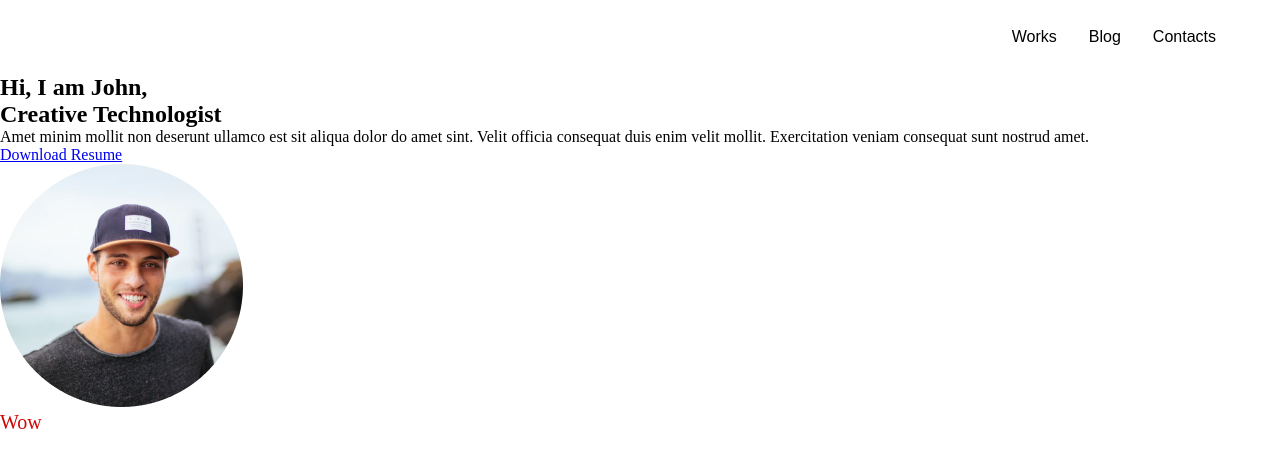
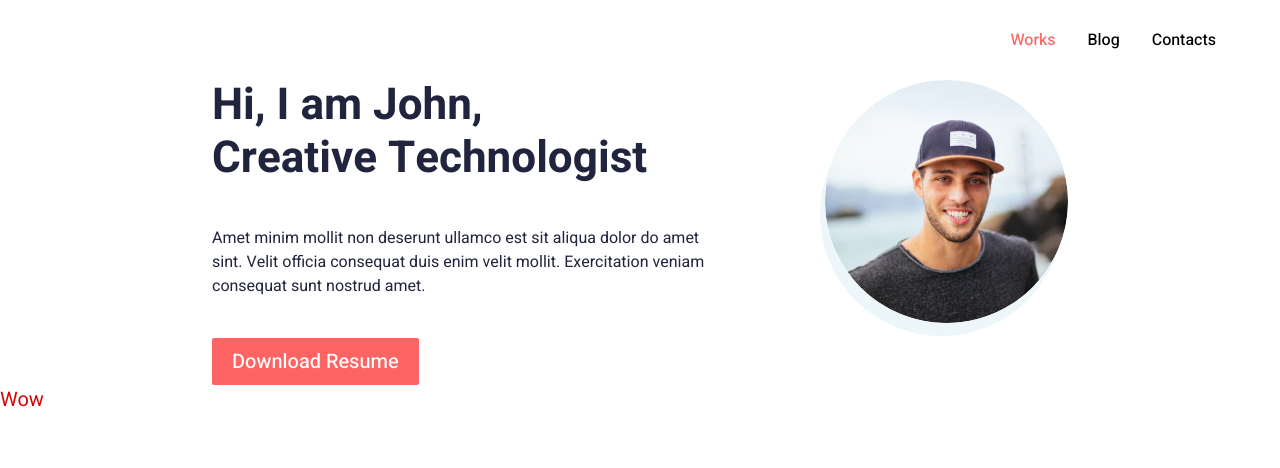
Before and after one commit to rjpvl28-cmd/John, a plain HTML site: page index.html in a window 1280 px wide. Drawn offline with Linux system fonts and the light colour scheme.

Commit message:
практикум школа

```diff
--- a/index.html
+++ b/index.html
@@ -9,32 +9,37 @@
 </head>
 <body>
     <header class="header"> <!--шапка-->
-        <nav class="header-nav"> <!--панель навигации-->
-            <ul class="header-list"> <!--кнопки ссылок-->
+        <nav class="header__nav"> <!--панель навигации-->
+            <ul class="header__list"> <!--кнопки ссылок-->
                 <li>
-                    <a href="works.html" class="header-menu">Works</a>
+                    <a href="works.html" class="header__menu header__menu--active">Works</a>
                 </li>
                 <li>
-                    <a href="blog.html" class="header-menu">Blog</a>
+                    <a href="blog.html" class="header__menu">Blog</a>
                 </li>
                 <li>
-                    <a href="contacts.html" class="header-menu">Contacts</a>
+                    <a href="contacts.html" class="header__menu">Contacts</a>
                 </li>
             </ul>
         </nav>
     </header>
     <main>
-        <section>
-            <div>
-                <div>
-                    <h1>Hi, I am John, <br> Creative Technologist</h1>
-                    <p>Amet minim mollit non deserunt ullamco est sit aliqua dolor do amet sint. Velit officia consequat duis enim velit mollit. Exercitation veniam consequat sunt nostrud amet.</p>
-                    <a href="/resume.html">Download Resume</a>
+        <section class="first">
+            <div class="first__container">
+                <div class="first__description">
+                    <h1 class="first__title">
+                        Hi, I am John,<br>
+                        Creative&nbsp;Technologist
+                    </h1>
+                    <p class="first__text">
+                        Amet minim mollit non deserunt ullamco est sit aliqua dolor do amet sint. Velit officia consequat duis enim velit mollit. Exercitation veniam consequat sunt nostrud amet.
+                    </p>
+                    <a href="/resume.html" class="button first__button">Download Resume</a>
                 </div>
-                <img src="/ava.jpg" alt="ava" width="243px">
+                <img src="/ava.jpg" alt="ava" class="first__img">
             </div>
         </section>
     </main>
-    <a href="wow.html" class="header-back">Wow</a>
+    <a href="wow.html" class="header__back">Wow</a>
 </body>
 </html>
--- a/style.css
+++ b/style.css
@@ -1,10 +1,65 @@
+
+
 * {
     margin: 0;
     padding: 0;
     box-sizing: border-box;
 }
 
-.header-nav {
+@font-face {
+    font-family: Heebo;
+    src: url('fonts/Heebo-Thin.ttf');
+    font-weight: 100;
+}
+@font-face {
+    font-family: Heebo;
+    src: url('fonts/Heebo-ExtraLight.ttf');
+    font-weight: 200;
+}
+@font-face {
+    font-family: Heebo;
+    src: url('fonts/Heebo-Light.ttf');
+    font-weight: 300;
+}
+@font-face {
+    font-family: Heebo;
+    src: url('fonts/Heebo-Regular.ttf');
+    font-weight: 400;
+}
+@font-face {
+    font-family: Heebo;
+    src: url('fonts/Heebo-Medium.ttf');
+    font-weight: 500;
+}
+@font-face {
+    font-family: Heebo;
+    src: url('fonts/Heebo-SemiBold.ttf');
+    font-weight: 600;
+}
+@font-face {
+    font-family: Heebo;
+    src: url('fonts/Heebo-Bold.ttf');
+    font-weight: 700;
+}
+@font-face {
+    font-family: Heebo;
+    src: url('fonts/Heebo-ExtraBold.ttf');
+    font-weight: 800;
+}
+@font-face {
+    font-family: Heebo;
+    src: url('fonts/Heebo-Black.ttf');
+    font-weight: 900;
+}
+
+body {
+    font-family: Heebo, Georgia, 'Times New Roman', Times, serif;
+
+}
+
+/* .header */
+
+.header__nav {
     display: flex;
     justify-content: end;
 }
@@ -14,23 +69,80 @@
 
 }
 
-.header-menu {
+.header__menu {
     color:black;
     text-decoration: none;
     display: flex;
     font-size: medium;
-    font-family: Arial, Helvetica, sans-serif;
+    font-weight: 500;
 }
 
-.header-list {
+.header__menu--active {
+    color: #FF6464;
+}
+
+.header__list {
     list-style: none;
     display: flex;
     gap: 32px;
 }
 
-.header-back {
+.header__back {
     color:rgb(209, 6, 6);
     text-decoration: none;
     font-size: 20px;
 }
-    /* space-between /*
+    /* .header */
+
+    /* .first */
+
+.first__container {
+    max-width: 856px;
+    margin: 0 auto;
+    display: flex;
+    justify-content: space-between;
+    gap: 20px;
+}
+
+.first__description {
+    display: flex;
+    flex-direction: column;
+    gap: 40px;
+    align-items: flex-start;
+    max-width: 500px;
+}
+
+.first__title {
+    line-height: 120%;
+    font-size: 44px;
+    font-weight: bold;
+    color: #21243D;
+}
+
+.first__text {
+    color: #21243D;
+}
+
+.first__img {
+    width: 243px; /* размеры кнопки */
+    height: 243px;
+    border-radius: 50%;
+    box-shadow: -5px 13px 0 #EDF7FA;
+}
+
+    /* .first */
+
+    /* .button */
+
+.button {
+    font-weight: 500;
+    font-size: 20px;
+    text-decoration: none;
+    border-radius: 2px;
+    background-color: #FF6464;
+    color: #FFFFFF;
+    border: none;
+    padding: 9px 20px;
+    display: inline-block;
+
+}
```
Also changed, not shown: fonts/Heebo-Black.ttf (added), fonts/Heebo-Bold.ttf (added), fonts/Heebo-ExtraBold.ttf (added), fonts/Heebo-ExtraLight.ttf (added), fonts/Heebo-Light.ttf (added), fonts/Heebo-Medium.ttf (added), fonts/Heebo-Regular.ttf (added), fonts/Heebo-SemiBold.ttf (added), fonts/Heebo-Thin.ttf (added).
